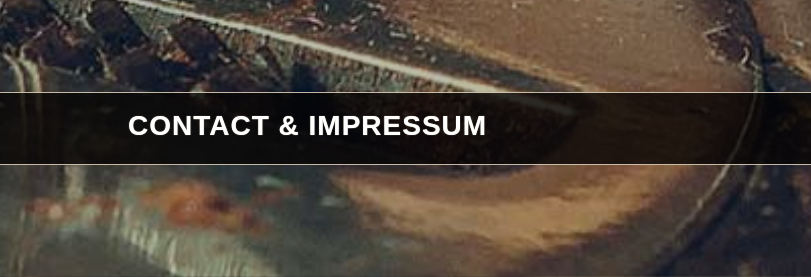
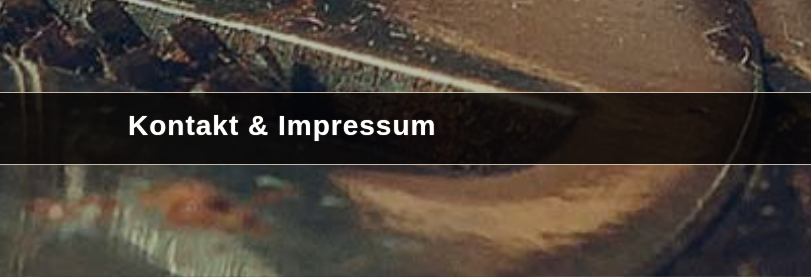
Before and after one commit to Avoelk/Corona-Secure, a plain HTML site: page index.html in a window 1280 px wide. Shown: the part 1914-2191 px from the top of the page, 0-811 px from the left. Drawn offline with Linux system fonts and the light colour scheme; a script that the page names is missing.

Commit message:
kontakt & impressum

```diff
--- a/index.html
+++ b/index.html
@@ -146,7 +146,7 @@
 
     <div class="start1">
       <div class="container">
-        <h3><strong>CONTACT & IMPRESSUM </strong>
+        <h3><strong>Kontakt & Impressum </strong>
         <a href="https://www.youtube.com/channel/UCgeh0qHvppRrzN7MJJ1ZrXQ" target="_blank"><i class="fab fa-amazon"></i></a>
         </h3>
 
```
